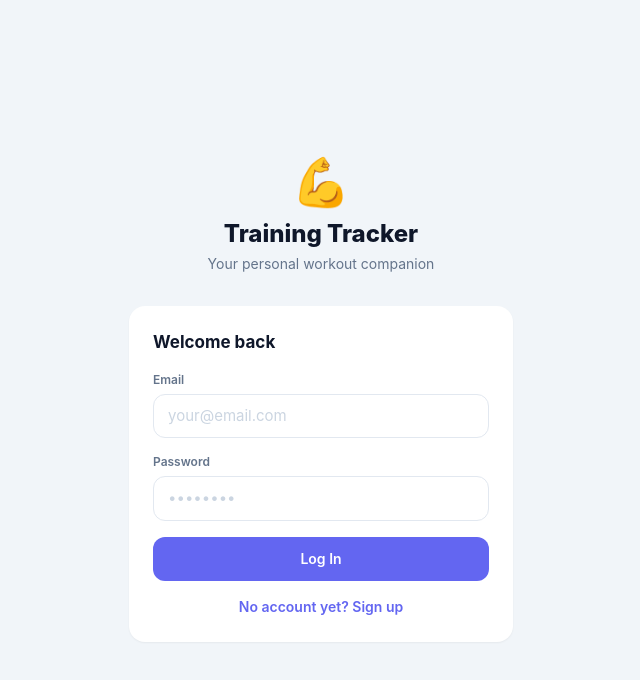
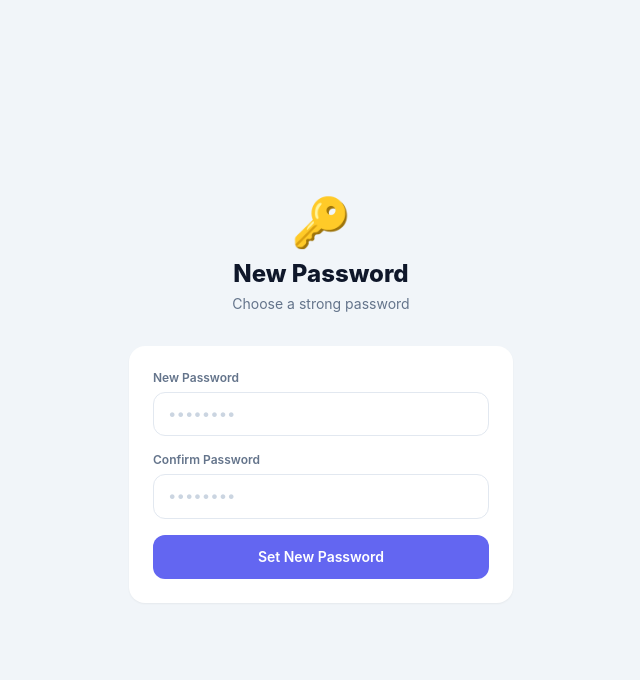
Before and after one commit to Timnase/training-tracker, a React (Vite) app: page /#/reset-password in a window 1280 px wide. Before the commit this address led to /#/auth. Shown: the top 680 px of the page, without its empty margins (319-959 px from the left). Built offline with nearby package versions, Linux system fonts and the light colour scheme.

Commit message:
Add forgot/reset password flow

```diff
--- a/src/App.tsx
+++ b/src/App.tsx
@@ -1,17 +1,32 @@
-import { HashRouter, Routes, Route, Navigate } from 'react-router-dom';
+import { useEffect } from 'react';
+import { HashRouter, Routes, Route, Navigate, useNavigate } from 'react-router-dom';
 import { useAuth } from './hooks/useAuth';
 import { Spinner } from './components/ui/Spinner';
 import { BottomNav } from './components/layout/BottomNav';
+import { supabase } from './lib/supabase';
 
-import { AuthPage }        from './pages/AuthPage';
-import { DashboardPage }   from './pages/DashboardPage';
-import { PlansPage }       from './pages/PlansPage';
-import { PlanEditPage }    from './pages/PlanEditPage';
-import { WorkoutEditPage } from './pages/WorkoutEditPage';
-import { LogPage }         from './pages/LogPage';
-import { LogSessionPage }  from './pages/LogSessionPage';
-import { HistoryPage }     from './pages/HistoryPage';
-import { SettingsPage }    from './pages/SettingsPage';
+import { AuthPage }           from './pages/AuthPage';
+import { ResetPasswordPage }  from './pages/ResetPasswordPage';
+import { DashboardPage }      from './pages/DashboardPage';
+import { PlansPage }          from './pages/PlansPage';
+import { PlanEditPage }       from './pages/PlanEditPage';
+import { WorkoutEditPage }    from './pages/WorkoutEditPage';
+import { LogPage }            from './pages/LogPage';
+import { LogSessionPage }     from './pages/LogSessionPage';
+import { HistoryPage }        from './pages/HistoryPage';
+import { SettingsPage }       from './pages/SettingsPage';
+
+// Listens for Supabase PASSWORD_RECOVERY event and redirects to the reset page
+function PasswordRecoveryListener() {
+  const navigate = useNavigate();
+  useEffect(() => {
+    const { data: { subscription } } = supabase.auth.onAuthStateChange((event) => {
+      if (event === 'PASSWORD_RECOVERY') navigate('/reset-password', { replace: true });
+    });
+    return () => subscription.unsubscribe();
+  }, [navigate]);
+  return null;
+}
 
 function AuthGuard({ children }: { children: React.ReactNode }) {
   const { user, loading } = useAuth();
@@ -42,9 +57,11 @@ export function App() {
 
   return (
     <HashRouter>
+      <PasswordRecoveryListener />
       <Routes>
         {/* Public */}
-        <Route path="/auth" element={user ? <Navigate to="/" replace /> : <AuthPage />} />
+        <Route path="/auth"           element={user ? <Navigate to="/" replace /> : <AuthPage />} />
+        <Route path="/reset-password" element={<ResetPasswordPage />} />
 
         {/* Protected */}
         <Route path="/*" element={
--- a/src/pages/AuthPage.tsx
+++ b/src/pages/AuthPage.tsx
@@ -3,18 +3,32 @@ import { supabase } from '../lib/supabase';
 import { Button } from '../components/ui/Button';
 import { Input } from '../components/ui/Input';
 
-type Mode = 'login' | 'signup';
+type Mode = 'login' | 'signup' | 'forgot';
 
 export function AuthPage() {
   const [mode,     setMode]     = useState<Mode>('login');
   const [email,    setEmail]    = useState('');
   const [password, setPassword] = useState('');
   const [error,    setError]    = useState('');
+  const [success,  setSuccess]  = useState('');
   const [loading,  setLoading]  = useState(false);
 
+  const reset = (next: Mode) => { setMode(next); setError(''); setSuccess(''); };
+
   const submit = async () => {
-    setError('');
+    setError(''); setSuccess('');
     setLoading(true);
+
+    if (mode === 'forgot') {
+      const { error: e } = await supabase.auth.resetPasswordForEmail(email, {
+        redirectTo: 'https://timnase.github.io/training-tracker/',
+      });
+      if (e) setError(e.message);
+      else   setSuccess('Check your email for a reset link!');
+      setLoading(false);
+      return;
+    }
+
     const fn = mode === 'login'
       ? supabase.auth.signInWithPassword({ email, password })
       : supabase.auth.signUp({ email, password });
@@ -34,12 +48,13 @@ export function AuthPage() {
 
         <div className="bg-white rounded-2xl shadow-sm p-6 space-y-4">
           <h2 className="text-[17px] font-bold text-slate-900">
-            {mode === 'login' ? 'Welcome back' : 'Create your account'}
+            {mode === 'login'  ? 'Welcome back'       :
+             mode === 'signup' ? 'Create your account' :
+                                 'Reset password'}
           </h2>
 
-          {error && (
-            <p className="bg-red-50 text-red-500 text-sm px-3 py-2 rounded-lg">{error}</p>
-          )}
+          {error   && <p className="bg-red-50   text-red-500   text-sm px-3 py-2 rounded-lg">{error}</p>}
+          {success && <p className="bg-green-50 text-green-600 text-sm px-3 py-2 rounded-lg">{success}</p>}
 
           <Input
             label="Email"
@@ -49,6 +64,8 @@ export function AuthPage() {
             value={email}
             onChange={e => setEmail(e.target.value)}
           />
+
+          {mode !== 'forgot' && (
             <Input
               label="Password"
               type="password"
@@ -58,17 +75,35 @@ export function AuthPage() {
               onChange={e => setPassword(e.target.value)}
               onKeyDown={e => e.key === 'Enter' && submit()}
             />
+          )}
+
+          {mode === 'login' && (
+            <button
+              onClick={() => reset('forgot')}
+              className="text-xs text-slate-400 hover:text-primary-500 font-medium -mt-2 text-right w-full"
+            >
+              Forgot password?
+            </button>
+          )}
 
           <Button fullWidth loading={loading} onClick={submit}>
-            {mode === 'login' ? 'Log In' : 'Sign Up'}
+            {mode === 'login'  ? 'Log In'           :
+             mode === 'signup' ? 'Sign Up'           :
+                                 'Send Reset Email'}
           </Button>
 
+          {mode === 'forgot' ? (
+            <button onClick={() => reset('login')} className="w-full text-center text-sm text-primary-500 font-semibold">
+              Back to login
+            </button>
+          ) : (
             <button
-            onClick={() => { setMode(m => m === 'login' ? 'signup' : 'login'); setError(''); }}
+              onClick={() => reset(mode === 'login' ? 'signup' : 'login')}
               className="w-full text-center text-sm text-primary-500 font-semibold"
             >
               {mode === 'login' ? "No account yet? Sign up" : "Already have an account? Log in"}
             </button>
+          )}
         </div>
       </div>
     </div>
--- /dev/null
+++ b/src/pages/ResetPasswordPage.tsx
@@ -0,0 +1,61 @@
+import { useState } from 'react';
+import { useNavigate } from 'react-router-dom';
+import { supabase } from '../lib/supabase';
+import { Button } from '../components/ui/Button';
+import { Input } from '../components/ui/Input';
+
+export function ResetPasswordPage() {
+  const navigate             = useNavigate();
+  const [password, setPassword] = useState('');
+  const [confirm,  setConfirm]  = useState('');
+  const [error,    setError]    = useState('');
+  const [loading,  setLoading]  = useState(false);
+
+  const submit = async () => {
+    setError('');
+    if (password.length < 6)        { setError('Password must be at least 6 characters.'); return; }
+    if (password !== confirm)        { setError('Passwords do not match.');                return; }
+    setLoading(true);
+    const { error: e } = await supabase.auth.updateUser({ password });
+    if (e) { setError(e.message); setLoading(false); return; }
+    navigate('/', { replace: true });
+  };
+
+  return (
+    <div className="min-h-dvh bg-slate-100 flex flex-col items-center justify-center p-6">
+      <div className="w-full max-w-sm">
+        <div className="text-center mb-8">
+          <div className="text-5xl mb-3">🔑</div>
+          <h1 className="text-2xl font-extrabold text-slate-900">New Password</h1>
+          <p className="text-sm text-slate-500 mt-1">Choose a strong password</p>
+        </div>
+
+        <div className="bg-white rounded-2xl shadow-sm p-6 space-y-4">
+          {error && <p className="bg-red-50 text-red-500 text-sm px-3 py-2 rounded-lg">{error}</p>}
+
+          <Input
+            label="New Password"
+            type="password"
+            placeholder="••••••••"
+            autoComplete="new-password"
+            value={password}
+            onChange={e => setPassword(e.target.value)}
+          />
+          <Input
+            label="Confirm Password"
+            type="password"
+            placeholder="••••••••"
+            autoComplete="new-password"
+            value={confirm}
+            onChange={e => setConfirm(e.target.value)}
+            onKeyDown={e => e.key === 'Enter' && submit()}
+          />
+
+          <Button fullWidth loading={loading} onClick={submit}>
+            Set New Password
+          </Button>
+        </div>
+      </div>
+    </div>
+  );
+}
```
Lines whose indentation alone changed are shown as unchanged.
